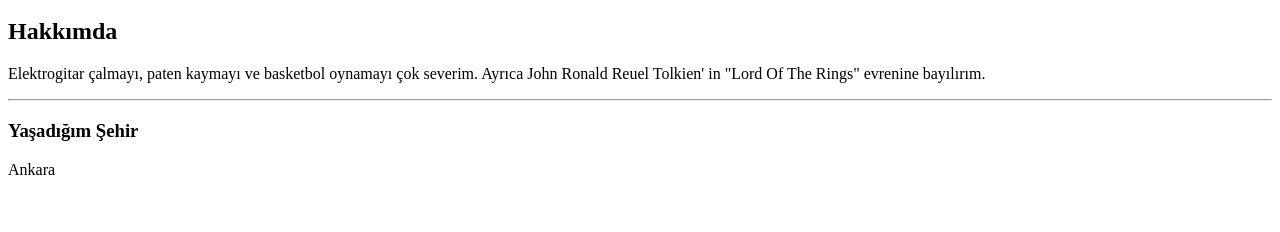
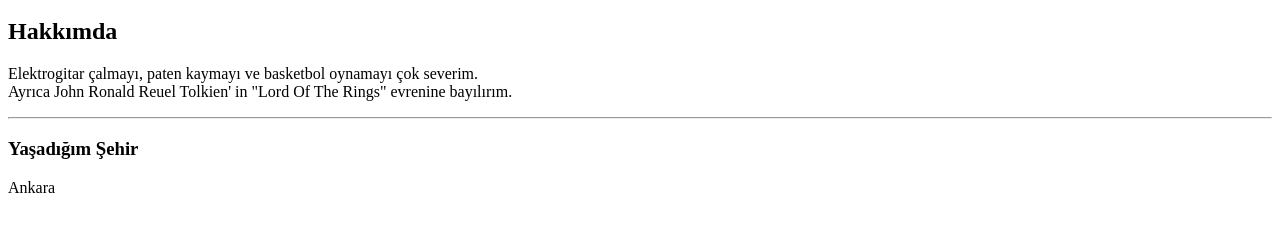
Before and after one commit to Ercanart/htmlTask1, a plain HTML site: page index.html in a window 1280 px wide. Shown: the part 48-280 px from the top of the page. Drawn offline with Linux system fonts and the light colour scheme.

Commit message:
fourth commit

```diff
--- a/index.html
+++ b/index.html
@@ -3,7 +3,7 @@
 <h2>Hakkımda</h2>
 
 <p> <!-- paragraf etiketi-->
-    Elektrogitar çalmayı, paten kaymayı ve basketbol oynamayı çok severim.
+    Elektrogitar çalmayı, paten kaymayı ve basketbol oynamayı çok severim.<br>
     Ayrıca John Ronald Reuel Tolkien' in "Lord Of The Rings" evrenine bayılırım.
 </p>
 <hr>
```
